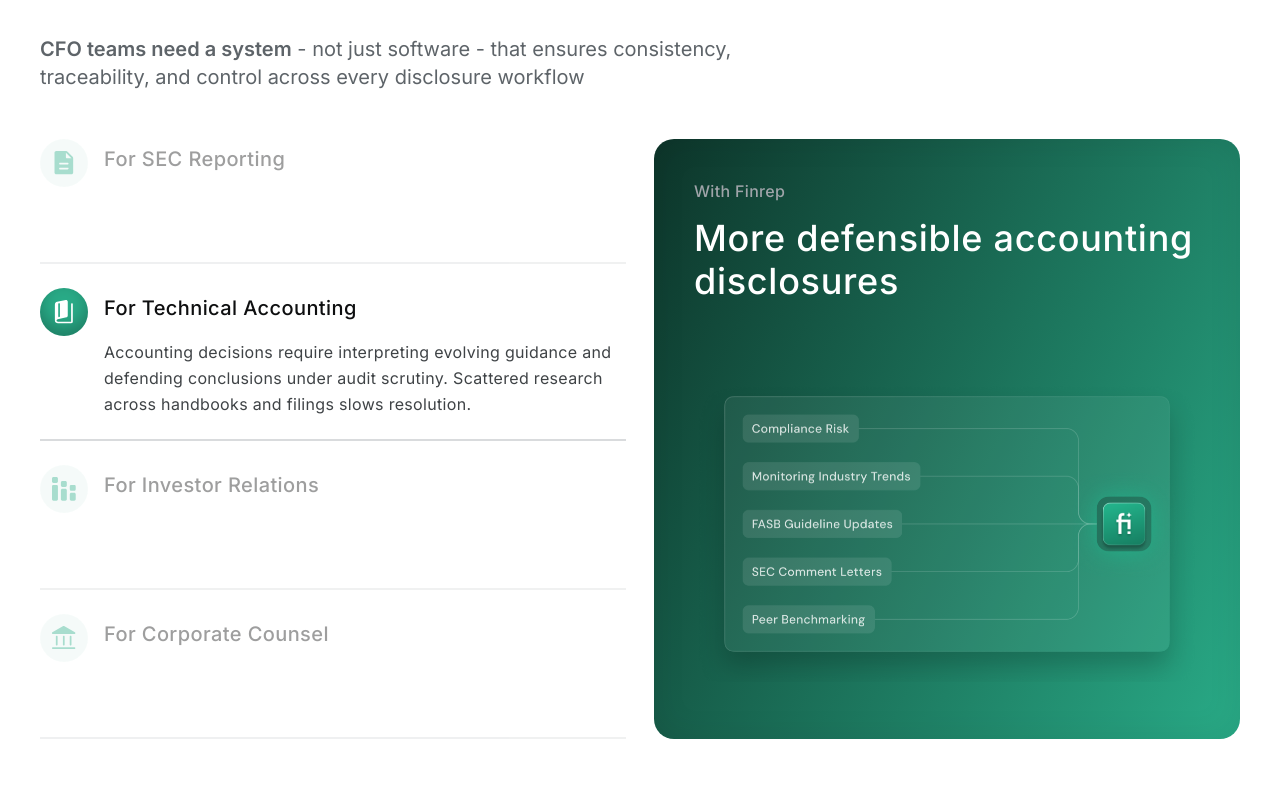
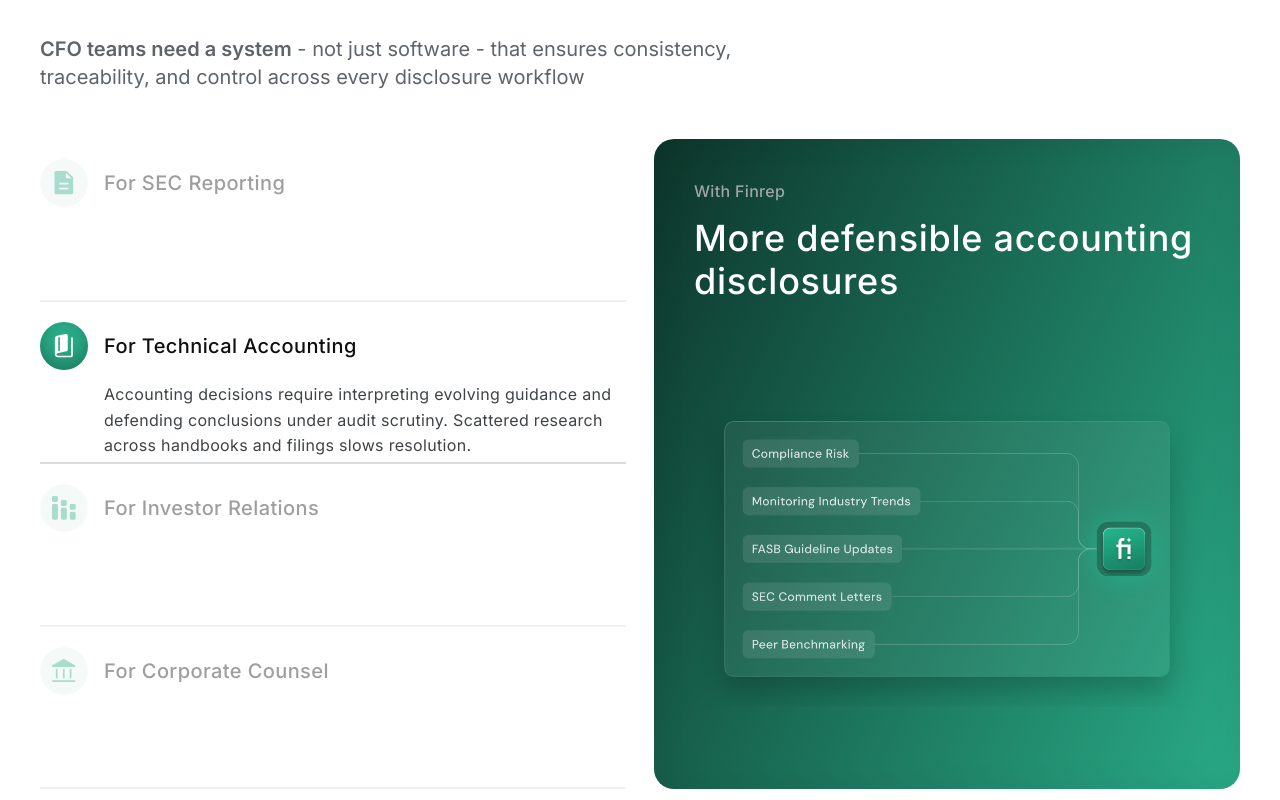
Before and after one commit to kartikshukla17/finrep-v0, a Next.js app: page / in a window 1280 px wide. Shown: the part 1200-2000 px from the top of the page. Built offline with nearby package versions, Linux system fonts and the light colour scheme.

Commit message:
Enhance layout and responsiveness for CommentLetterExplorer and BuiltForCFO components

```diff
--- a/app/blogs/[slug]/page.tsx
+++ b/app/blogs/[slug]/page.tsx
@@ -281,7 +281,7 @@
 
       <main className="flex-1 w-full pt-[72px]">
         <div className="max-w-[1440px] mx-auto px-6 md:px-[60px] lg:px-10 py-8 md:py-12">
-          <div className="flex gap-8 lg:gap-12">
+          <div className="flex gap-8 lg:gap-12 justify-center">
             <ArticleSidebar author={article.author} />
 
             <div className="flex-1 min-w-0 max-w-[800px]">
--- a/app/globals.css
+++ b/app/globals.css
@@ -25,7 +25,120 @@
   --surface-neutral-darker: #b1b5b9;
 
   --header-height: 75px;
+
+  /* CommentLetterExplorer scroll section height - responsive based on viewport height */
+  --section-scroll-vh: 60;
 }
+
+/* Viewport height responsive adjustments for CommentLetterExplorer */
+/* Very small viewports (zoomed out or small screens) */
+@media (max-height: 500px) {
+  :root {
+    --section-scroll-vh: 80;
+  }
+}
+
+/* Small viewports */
+@media (min-height: 501px) and (max-height: 700px) {
+  :root {
+    --section-scroll-vh: 70;
+  }
+}
+
+/* Medium viewports */
+@media (min-height: 701px) and (max-height: 900px) {
+  :root {
+    --section-scroll-vh: 60;
+  }
+}
+
+/* Large viewports */
+@media (min-height: 901px) and (max-height: 1200px) {
+  :root {
+    --section-scroll-vh: 55;
+  }
+}
+
+/* Very large viewports (zoomed in or large screens) */
+@media (min-height: 1201px) {
+  :root {
+    --section-scroll-vh: 50;
+  }
+}
+
+/* CommentLetterExplorer content scaling for extreme zoom-out scenarios */
+/* Scale content up when viewport becomes very large (user zoomed out) */
+.comment-letter-sticky {
+  --content-scale: 1;
+  transform: scale(var(--content-scale));
+  transform-origin: center center;
+}
+
+@media (min-height: 1400px) {
+  .comment-letter-sticky {
+    --content-scale: 1.15;
+  }
+}
+
+@media (min-height: 1800px) {
+  .comment-letter-sticky {
+    --content-scale: 1.35;
+  }
+}
+
+@media (min-height: 2200px) {
+  .comment-letter-sticky {
+    --content-scale: 1.6;
+  }
+}
+
+@media (min-height: 2800px) {
+  .comment-letter-sticky {
+    --content-scale: 2;
+  }
+}
+
+@media (min-height: 3500px) {
+  .comment-letter-sticky {
+    --content-scale: 2.5;
+  }
+}
+
+/* CommentLetterExplorer inner container - expand max-width at large viewports */
+.comment-letter-inner {
+  max-width: 1440px;
+}
+
+@media (min-height: 1400px) {
+  .comment-letter-inner {
+    max-width: 1600px;
+  }
+}
+
+@media (min-height: 1800px) {
+  .comment-letter-inner {
+    max-width: 1800px;
+  }
+}
+
+@media (min-height: 2200px) {
+  .comment-letter-inner {
+    max-width: 2000px;
+  }
+}
+
+@media (min-height: 2800px) {
+  .comment-letter-inner {
+    max-width: 2400px;
+  }
+}
+
+@media (min-height: 3500px) {
+  .comment-letter-inner {
+    max-width: 3000px;
+  }
+}
+
 
 .section-screen {
   min-height: calc(100vh);
--- a/components/home/BuiltForCFO.tsx
+++ b/components/home/BuiltForCFO.tsx
@@ -236,7 +236,7 @@
         </div>
 
         {/* Mobile Layout - Accordion Style */}
-        <div className="lg:hidden flex flex-col w-full">
+        <div className="lg:hidden flex flex-col w-full" style={{ contain: "layout" }}>
           {features.map((feature, index) => {
             const IconComponent = iconComponents[feature.iconKey];
             const isActive = activeTab === index;
@@ -272,26 +272,15 @@
                   </span>
                 </button>
 
-                {/* Expanded Content with smooth Framer Motion animation */}
-                <AnimatePresence initial={false}>
-                  {isActive && (
-                    <motion.div
-                      initial={{ height: 0, opacity: 0 }}
-                      animate={{ height: "auto", opacity: 1 }}
-                      exit={{ height: 0, opacity: 0 }}
-                      transition={{
-                        height: { duration: 0.4, ease: [0.4, 0, 0.2, 1] },
-                        opacity: { duration: 0.3, ease: "easeInOut" },
-                      }}
-                      className="overflow-hidden"
+                {/* Expanded Content - CSS Grid for smooth height animation */}
+                <div
+                  className={cn(
+                    "grid transition-all duration-300 ease-out",
+                    isActive ? "grid-rows-[1fr] opacity-100" : "grid-rows-[0fr] opacity-0"
+                  )}
                 >
-                      <motion.div
-                        initial={{ y: -10 }}
-                        animate={{ y: 0 }}
-                        exit={{ y: -10 }}
-                        transition={{ duration: 0.3, ease: "easeOut" }}
-                        className="pb-4 flex flex-col gap-4"
-                      >
+                  <div className="overflow-hidden">
+                    <div className="pb-4 flex flex-col gap-4">
                       {/* Description - same as desktop */}
                       <p className="text-[#3F4346] text-base font-normal font-articulat leading-[25.6px] tracking-[0.32px]">
                         {feature.description}
@@ -327,19 +316,18 @@
                           />
                         </div>
                       </div>
-                      </motion.div>
-                    </motion.div>
-                  )}
-                </AnimatePresence>
+                    </div>
+                  </div>
+                </div>
               </div>
             );
           })}
         </div>
 
-        {/* Desktop Layout */}
-        <div className="hidden lg:flex w-full min-h-[600px] flex-row gap-7 items-stretch">
-          {/* Left Column: Slideshow List - Flexible height */}
-          <div className="flex-1 min-h-[600px] flex flex-col justify-start [&>*:first-child]:pt-0 overflow-hidden">
+        {/* Desktop Layout - Fixed height with containment to prevent scroll jumps */}
+        <div className="hidden lg:flex w-full h-[650px] flex-row gap-7" style={{ contain: "layout" }}>
+          {/* Left Column: CSS Grid with fixed row heights to prevent jitter */}
+          <div className="w-1/2 h-full grid grid-rows-4">
             {features.map((feature, index) => (
               <FeatureItem
                 key={feature.id}
@@ -351,8 +339,8 @@
             ))}
           </div>
 
-          {/* Right Column: Card - Equal width with left */}
-          <div className="flex-1 min-h-[600px]">
+          {/* Right Column: Card */}
+          <div className="w-1/2 h-full">
             <RightSideCard activeTab={activeTab} />
           </div>
         </div>
@@ -389,12 +377,13 @@
       tabIndex={0}
       onKeyDown={(e) => e.key === "Enter" && onClick()}
       className={cn(
-        "py-6 relative text-left w-full cursor-pointer select-none flex-1",
+        "py-5 relative text-left w-full cursor-pointer select-none h-full overflow-hidden",
         "transition-opacity duration-300",
         isActive ? "opacity-100" : "opacity-40 hover:opacity-70",
       )}
     >
-      <div className="flex items-start gap-4">
+      {/* Icon + Title Row - Always centered vertically */}
+      <div className="flex items-center gap-4">
         {/* Icon Circle */}
         <div
           className={cn(
@@ -407,24 +396,24 @@
           <IconComponent className="w-6 h-6" isActive={isActive} />
         </div>
 
-        {/* Content */}
-        <div className="flex flex-col gap-2 flex-1 pt-1">
+        {/* Title */}
         <h3 className="text-xl font-medium font-articulat text-[#0E0F10] leading-8 tracking-[0.4px]">
           {feature.title}
         </h3>
+      </div>
 
-          {/* Expanded Content - Simple opacity animation to prevent jitter */}
+      {/* Expanded Content - CSS Grid for smooth height animation */}
       <div
         className={cn(
-              "overflow-hidden transition-all duration-300",
-              isActive ? "max-h-[200px] opacity-100" : "max-h-0 opacity-0",
+          "grid transition-all duration-300 ease-out ml-16",
+          isActive ? "grid-rows-[1fr] opacity-100" : "grid-rows-[0fr] opacity-0"
         )}
       >
-            <div className="flex flex-col gap-4 pt-2">
+        <div className="overflow-hidden">
+          <div className="pt-3">
             <p className="text-[#3F4346] text-base font-normal leading-[25.6px] tracking-[0.32px]">
               {feature.description}
             </p>
-            </div>
           </div>
         </div>
       </div>
--- a/components/home/CommentLetterExplorer.tsx
+++ b/components/home/CommentLetterExplorer.tsx
@@ -669,11 +669,11 @@
       <div
         ref={containerRef}
         className="hidden lg:block relative w-full bg-white"
-        style={{ height: `${sections.length * 60}vh` }}
+        style={{ height: `calc(${sections.length} * var(--section-scroll-vh) * 1vh)` }}
       >
         {/* Sticky content that stays in view - offset for header */}
-        <div className="sticky top-[75px] h-[calc(100vh-75px)] overflow-hidden flex items-center">
-          <div className="w-full max-h-[800px] h-full max-w-[1440px] mx-auto flex flex-row items-stretch">
+        <div className="comment-letter-sticky sticky top-[75px] h-[calc(100vh-75px)] overflow-hidden flex items-center">
+          <div className="comment-letter-inner w-full max-h-[800px] h-full mx-auto flex flex-row items-stretch">
             {/* Left Content Section */}
             <div className="flex-1 flex flex-col justify-center items-start gap-12 pl-6 lg:pl-10 py-8">
               {/* Main Content with Numbered List and Active Section */}
--- a/components/home/FAQ.tsx
+++ b/components/home/FAQ.tsx
@@ -39,7 +39,7 @@
   };
 
   return (
-    <div className="relative w-full bg-white section-screen">
+    <div className="relative w-full bg-white pb-30">
       <div className="w-full max-w-[1440px] mx-auto px-4 sm:px-6 md:px-10 flex flex-col justify-start items-center gap-4 sm:gap-5 md:gap-6">
         {/* Header */}
         <h2 className="w-full max-w-[1200px] text-left text-[#0E0F10] text-[28px] sm:text-[30px] md:text-[32px] lg:text-[36px] font-medium font-articulat leading-tight">
--- a/components/pricing/CFOOfficeSection.tsx
+++ b/components/pricing/CFOOfficeSection.tsx
@@ -84,8 +84,8 @@
 export default function CFOOfficeSection() {
     return (
         <div className="w-full bg-[#0D352A]">
-            <div className="w-full max-w-[1440px] mx-auto px-5 lg:px-10 pt-10 pb-20 lg:pt-30 lg:pb-30 flex justify-center lg:justify-start">
-                <div className="w-full max-w-[372px] lg:max-w-none flex flex-col lg:flex-row justify-start items-start gap-8 lg:gap-16">
+            <div className="w-full max-w-[1440px] mx-auto px-5 lg:px-10 pt-10 pb-20 lg:pt-20 lg:pb-20 flex justify-center">
+                <div className="w-full max-w-[372px] lg:max-w-none flex flex-col lg:flex-row justify-center items-start gap-8 lg:gap-16">
                     {/* Left Side - Header */}
                     <div className="w-full lg:w-[533px] flex flex-col justify-start items-start gap-6">
                         <h2 className="w-full text-white text-3xl lg:text-[42px] font-medium font-articulat leading-tight lg:leading-[58.80px]">
--- a/components/pricing/PricingHero.tsx
+++ b/components/pricing/PricingHero.tsx
@@ -3,12 +3,12 @@
 
 export default function PricingHero() {
     return (
-        <div className="relative w-full min-h-screen bg-[#0D352A] overflow-hidden">
+        <div className="relative w-full bg-[#0D352A] overflow-hidden">
             {/* Fixed Header */}
             <Header variant="light" />
 
             <div className="relative w-full max-w-[1440px] mx-auto px-4 sm:px-6 md:px-8 lg:px-10 pt-[100px] sm:pt-[110px] md:pt-[120px] lg:pt-[127px] pb-12 sm:pb-14 md:pb-16">
-                <div className="flex flex-col lg:flex-row justify-between items-center lg:items-start gap-8 sm:gap-10 md:gap-12">
+                <div className="flex flex-col lg:flex-row justify-center items-center lg:items-start gap-8 sm:gap-10 md:gap-12 lg:gap-16 xl:gap-24">
                     {/* Left Side - Content */}
                     <div className="w-full max-w-[372px] sm:max-w-[480px] md:max-w-[540px] lg:max-w-none lg:w-[564px] flex flex-col justify-start items-start gap-6 sm:gap-8 lg:gap-[42px]">
                         <div className="flex flex-col justify-start items-start gap-4 sm:gap-5 md:gap-6">
--- a/public/admin/index.html
+++ b/public/admin/index.html
@@ -2,31 +2,70 @@
 <html lang="en">
   <head>
     <meta charset="UTF-8" />
+    <link rel="icon" type="image/svg+xml" href="/vite.svg" />
     <meta name="viewport" content="width=device-width, initial-scale=1.0" />
     <title>TinaCMS</title>
+    <script type="module" crossorigin src="/admin/assets/index-0a2afe04.js"></script>
+    <link rel="stylesheet" href="/admin/assets/index-b7d57f21.css">
   </head>
-
-  <!-- if development -->
-  <script type="module">
-    import RefreshRuntime from 'http://localhost:4001/@react-refresh'
-    RefreshRuntime.injectIntoGlobalHook(window)
-    window.$RefreshReg$ = () => {}
-    window.$RefreshSig$ = () => (type) => type
-    window.__vite_plugin_react_preamble_installed__ = true
-  </script>
-  <script type="module" src="http://localhost:4001/@vite/client"></script>
-  <script>
-  function handleLoadError() {
-    // Assets have failed to load
-    document.getElementById('root').innerHTML = '<style type="text/css"> #no-assets-placeholder body { font-family: sans-serif; font-size: 16px; line-height: 1.4; color: #333; background-color: #f5f5f5; } #no-assets-placeholder { max-width: 600px; margin: 0 auto; padding: 40px; text-align: center; background-color: #fff; box-shadow: 0px 0px 20px rgba(0, 0, 0, 0.1); } #no-assets-placeholder h1 { font-size: 24px; margin-bottom: 20px; } #no-assets-placeholder p { margin-bottom: 10px; } #no-assets-placeholder a { color: #0077cc; text-decoration: none; } #no-assets-placeholder a:hover { text-decoration: underline; } </style> <div id="no-assets-placeholder"> <h1>Failed loading TinaCMS assets</h1> <p> Your TinaCMS configuration may be misconfigured, and we could not load the assets for this page. </p> <p> Please visit <a href="https://tina.io/docs/r/FAQ/#13-how-do-i-resolve-failed-loading-tinacms-assets-error">this doc</a> for help. </p> </div> </div>';
-  }
-  </script>
-  <script
-    type="module"
-    src="http://localhost:4001/src/main.tsx"
-    onerror="handleLoadError()"
-  ></script>
   <body class="tina-tailwind">
     <div id="root"></div>
+    <script>
+      function handleLoadError() {
+        console.error('Failed to load assets')
+        // Assets have failed to load
+        document.getElementById('root').innerHTML =
+          '<style type="text/css">\
+        #no-assets-placeholder body {\
+          font-family: sans-serif;\
+          font-size: 16px;\
+          line-height: 1.4;\
+          color: #333;\
+          background-color: #f5f5f5;\
+        }\
+        #no-assets-placeholder {\
+          max-width: 600px;\
+          margin: 0 auto;\
+          padding: 40px;\
+          text-align: center;\
+          background-color: #fff;\
+          box-shadow: 0px 0px 20px rgba(0, 0, 0, 0.1);\
+        }\
+        #no-assets-placeholder h1 {\
+          font-size: 24px;\
+          margin-bottom: 20px;\
+        }\
+        #no-assets-placeholder p {\
+          margin-bottom: 10px;\
+        }\
+        #no-assets-placeholder a {\
+          color: #0077cc;\
+          text-decoration: none;\
+        }\
+        #no-assets-placeholder a:hover {\
+          text-decoration: underline;\
+        }\
+        </style>\
+        <div id=\'no-assets-placeholder\'>\
+          <h1>Failed loading TinaCMS assets</h1>\
+          <p>\
+            Your TinaCMS configuration may be misconfigured, and we could not load\
+            the assets for this page.\
+          </p>\
+          <p>\
+            Please visit <a href="https://tina.io/docs/r/FAQ/#13-how-do-i-resolve-failed-loading-tinacms-assets-error">this doc</a> for help.\
+          </p>\
+        </div>'
+      }
+
+      // Check if #root has childen after 2 seconds
+      // If not, we assume that the assets have failed to load
+      setTimeout(() => {
+        if (!document.getElementById('root').children.length) {
+          handleLoadError()
+        }
+      }, 2000)
+    </script>
+
   </body>
 </html>
```
Lines whose indentation alone changed are shown as unchanged.
